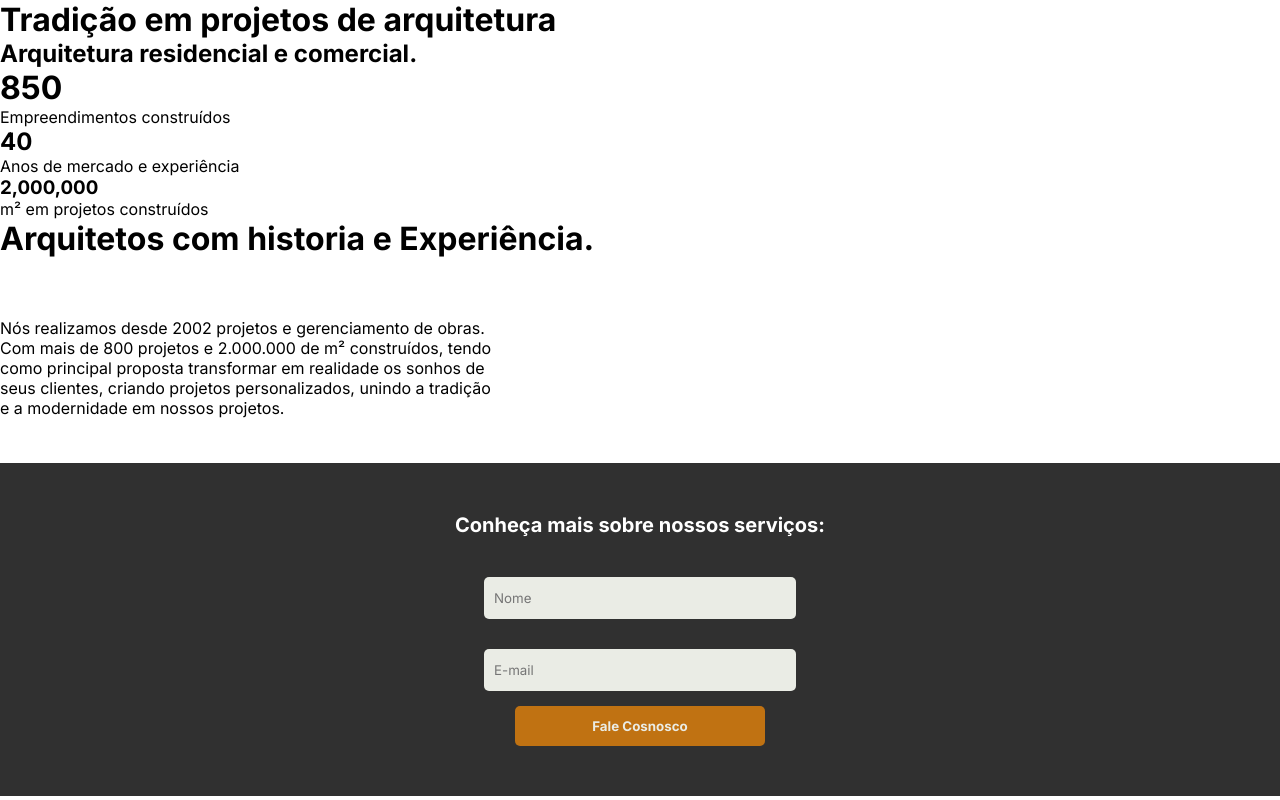
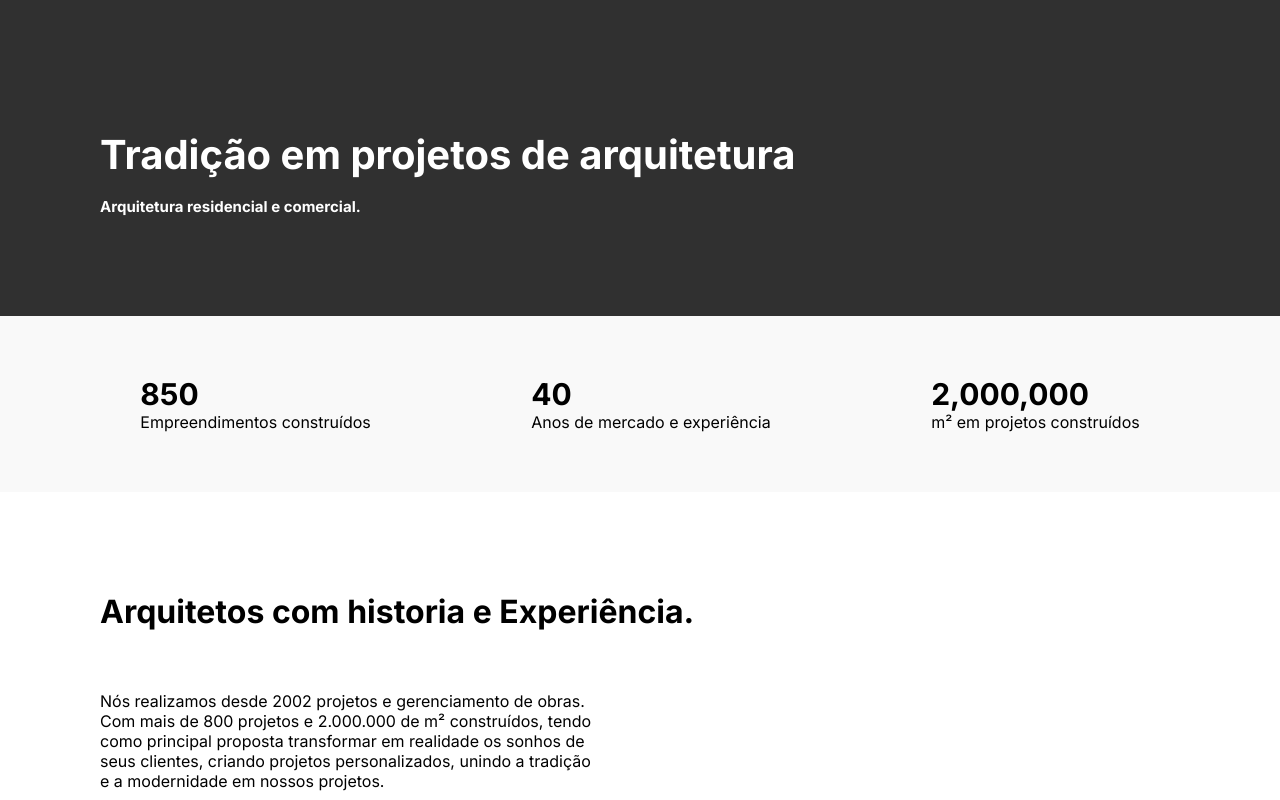
Before and after one commit to monalizaber/Projeto-Arquitetura, a plain HTML site: page index.html in a window 1280 px wide. Shown: the top 800 px of the page. Drawn offline with Linux system fonts and the light colour scheme.

Commit message:
Update style.css

```diff
--- a/style.css
+++ b/style.css
@@ -1,98 +1,97 @@
 *{
-margin: 0px;
-font-family: 'inter';
-/* padding: 0px; */
- }
-
-#titulo-menusuperior{
-padding-left: 50px;
-padding-top: 50px;
+    margin:0;
+    font-family:"inter";
+    padding:0;
 }
-
-#texto-menusuperior{
- font-weight: 500;
-
-/* size: 20px; */
-
-padding-bottom: 100px;
-padding-top: 20px;
-margin-left: 50px;
+body{
+    width: 100%;
+    align-items: center;
+    justify-content: center;
 }
-
-#menu-superior{
-  background-color: #303030;
-  color: aliceblue;
+#cabecalho{
+    background-color: #303030;
+    padding: 100px;
+    color: #FFFFFF;
 }
-
-#barrasecundaria{
-background-color: #EAECE5;
-display: grid;
-grid-auto-flow: column;
-padding: 50px;
-columns: auto;
+#titulo-principal{
+    margin-top:30px;
+    font-size:40px;
+    text-align:left;
 }
-
-#fotodecore{
-  width: 300px;
-  margin: 50px 0px 50px 0px;
+#titulo-secundario{
+    margin-top:18px;
+    font-size: 15px;
 }
-
-#textoimagem{
-   display: grid;
-  grid-auto-flow:column ;
-  margin-top: 150px;
+#especificacoes{
+    padding: 60px;
+    background-color:#F9F9F9;
+    color: #000000;
+    display: flex;
+    justify-content: center;
 }
-
-#tituloarquiteto{
-  color: #000000;
-  margin-top: 120px;
-  margin-left: 50px;
+#text-1{
+    text-align: left;
+    margin: auto;
 }
-
-#textoarquiteto{
- padding-top: 50px;
- font-size: 19px;
- margin-left: 50px;
+#text-2{
+    text-align: left;
+    margin: auto;
 }
-
+#text-3{
+    text-align: left;
+    margin: auto;
+}
+.number{
+    font-size: 30px;
+}
+#informacional{
+    padding:100px;
+    display: flex;
+    justify-content: space-between;
+    align-items: center;
+    gap: 30px;
+}
+.text{
+    flex: 1;
+}
+.image{
+    max-width: 100%;
+    height: auto;
+}
 #formulario{
-background-color: #303030;
-text-align: center;
+    padding: 100px;
+    background-color:#303030;
+    text-align: center;
 }
-
 #titulo-formulario{
-font-size: 20px;
-margin: 25px;
-padding-top: 50px;
-color: #ffffff;
+    color:#FFFFFF;
+    margin: 30px;
 }
-
+input{
+    margin:15px;
+    width:450px;
+    height:50px;
+    background-color:#FFFFFF;
+    border:0px;
+    border-radius:10px;
+    padding-left: 10px;
+}
+button{
+    margin-top:15px;
+    background-color:#C07212;
+    height:50px;
+    width:350px;
+    color: #e2e4dd;
+    border:0px;
+    border-radius:10px;
+    margin-bottom:50px;
+    font-weight:bolder;
+    cursor: pointer;
+}
 button:hover{
-  background-color: #ff8c00;
-  color: #F9F9F9;
-  transform: translateY(-7px);
-  box-shadow: 0px 15px 20px #05103081;
-  transition-duration: 0.5s;
- }
-
-button{
-  background-color: #C07212;
-  height: 40px;
-  width: 250px;
-  color: #EAECE5;
-  border: 0px;
-  border-radius: 5px;
-  margin-bottom: 50px;
-  font-weight: bolder;
-  cursor: pointer;
-  }
-
-input{
-  width: 300px;
-  height: 40px;
-  background-color: #EAECE5;
-  margin: 15px;
-  border: 0px;
-  border-radius: 5px;
-  padding-left: 10px;
+    background-color: #C07212;
+    color:white;
+    transform:translateY(-4px);
+    box-shadow:0px 15px 20px  #27180479 ;
+    transition-duration: 1s;
 }
```
